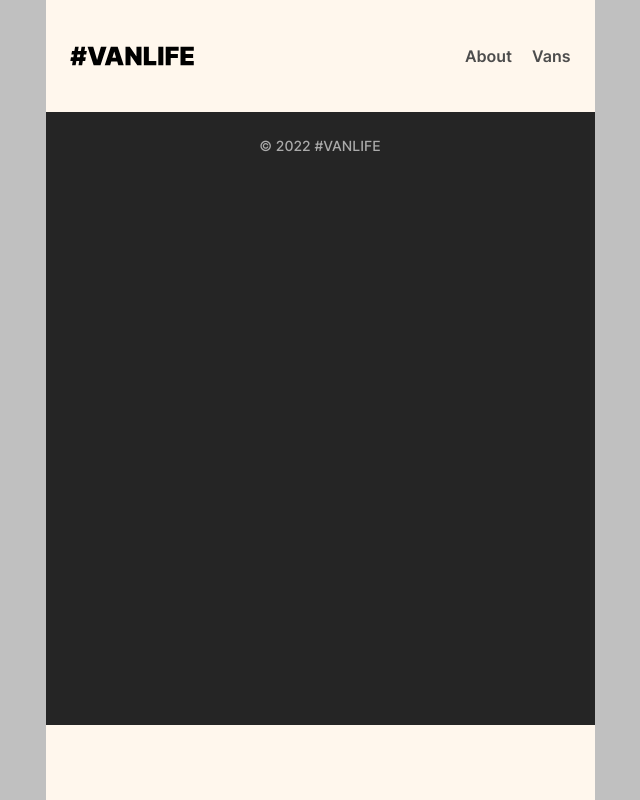
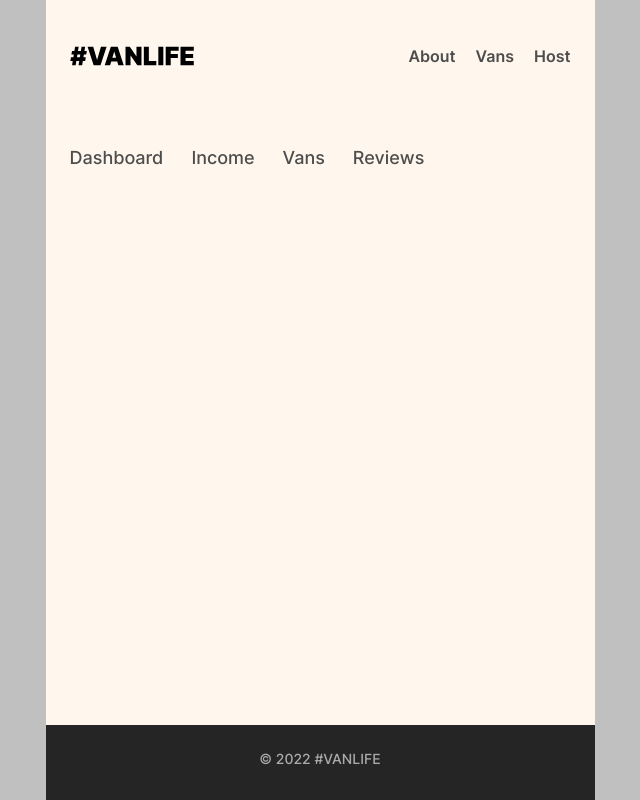
Before and after one commit to aminMahjub/vanlife, a React (Vite) app: page /host in a window 1280 px wide. Shown: the whole page, without its empty margins (320-960 px from the left). Built offline with nearby package versions, Linux system fonts and the light colour scheme; what miragejs would draw is missing.

Commit message:
Add host pages

```diff
--- a/src/App.tsx
+++ b/src/App.tsx
@@ -1,28 +1,36 @@
 import { BrowserRouter, Routes, Route } from "react-router-dom";
 
-import Navigation from "./components/Navigation";
 import About from "./pages/About";
 import Home from "./pages/Home";
-import Vans from "./pages/Vans";
-import VansDetail from "./pages/VanDetail.js";
+import Vans from "./pages/vans/Vans";
+import VansDetail from "./pages/vans/VanDetail.js";
 import Layout from "./components/Layout";
-import Footer from "./components/Footer";
+import HostLayout from "./components/HostLayout.js";
+import Dashboard from "./pages/host/Dashboard.js";
+import Income from "./pages/host/Income.js";
+import Reviews from "./pages/host/Reviews.js";
+import ListedVans from "./pages/host/ListedVans.js";
+import ListedVansDetail from "./pages/host/ListedVansDetail.js";
 
 import "./server.js";
 
 const App = () => {
   return (
     <BrowserRouter>
-      <Layout>
-        <Navigation />
-        <Routes>
+      <Routes>
+        <Route element={<Layout />}>
           <Route path="/" element={<Home />} />
-          <Route path="/about" element={<About />} />
-          <Route path="/vans" element={<Vans />} />
-          <Route path="/vans/:id" element={<VansDetail />} />
-        </Routes>
-        <Footer />
-      </Layout>
+          <Route path="about" element={<About />} />
+          <Route path="vans" element={<Vans />} />
+          <Route path="vans/:id" element={<VansDetail />} />
+
+          <Route path="host" element={<HostLayout />}>
+            <Route path="host" element={<Dashboard />} />
+            <Route path="income" element={<Income />} />
+            <Route path="reviews" element={<Reviews />} />
+          </Route>
+        </Route>
+      </Routes>
     </BrowserRouter>
   );
 };
--- /dev/null
+++ b/src/components/HostLayout.tsx
@@ -0,0 +1,14 @@
+import { Outlet } from "react-router-dom";
+
+import HostNavigation from "./HostNavigation";
+
+const HostLayout = () => {
+  return (
+    <main>
+      <HostNavigation />
+      <Outlet />
+    </main>
+  );
+};
+
+export default HostLayout;
--- /dev/null
+++ b/src/components/HostNavigation.tsx
@@ -0,0 +1,44 @@
+import { Link } from "react-router-dom";
+
+const HostNavigation = () => {
+  return (
+    <nav className="py-8 px-6 flex items-center gap-x-7">
+      {hostNavbarItems.map(({ content, id, path }) => {
+        return (
+          <Link
+            to={path}
+            key={id}
+            className="text-lg font-inter-medium hover:font-inter-bold hover:text-app-text-secondary text-app-text-primary"
+          >
+            {content}
+          </Link>
+        );
+      })}
+    </nav>
+  );
+};
+
+const hostNavbarItems = [
+  {
+    content: "Dashboard",
+    id: 0,
+    path: "/host",
+  },
+  {
+    content: "Income",
+    id: 1,
+    path: "/host/income",
+  },
+  {
+    content: "Vans",
+    id: 2,
+    path: "/host/vans",
+  },
+  {
+    content: "Reviews",
+    id: 3,
+    path: "/host/reviews",
+  },
+];
+
+export default HostNavigation;
--- a/src/components/Layout.tsx
+++ b/src/components/Layout.tsx
@@ -1,9 +1,14 @@
-import { ReactNode } from "react";
+import { Outlet } from "react-router-dom";
 
-const Layout = ({ children }: { children: ReactNode }) => {
+import Footer from "./Footer";
+import Navigation from "./Navigation";
+
+const Layout = () => {
   return (
     <div className="grid grid-cols-1 grid-rows-app overflow-y-auto min-h-screen max-w-[549px] mx-auto bg-app-bg">
-      {children}
+      <Navigation />
+      <Outlet />
+      <Footer />
     </div>
   );
 };
--- a/src/components/Navigation.tsx
+++ b/src/components/Navigation.tsx
@@ -1,40 +1,30 @@
 import { Link } from "react-router-dom";
 import { ReactComponent as AppLogo } from "../assets/icons/logo.svg";
-import { MouseEvent, useState } from "react";
-
 const Navigation = () => {
-  const [navItemClicked, setNavItemClicked] = useState("");
-  const handleNavItemClicked = (event: MouseEvent<HTMLAnchorElement>) =>
-    setNavItemClicked(event.currentTarget?.getAttribute("href") as string);
-
   return (
     <nav className="flex justify-between items-center px-6 py-9 bg-app-bg">
-      <Link to="/" onClick={handleNavItemClicked}>
+      <Link to="/">
         <AppLogo />
       </Link>
 
       <div className="flex justify-center items-center gap-x-5">
         <Link
           to="/about"
-          className={`text-base font-inter-semibold ${
-            navItemClicked === "/about"
-              ? "text-nav-item-selected underline"
-              : "text-app-text-primary"
-          }`}
-          onClick={handleNavItemClicked}
+          className="text-base font-inter-semibold hover:text-nav-item-selected hover:underline text-app-text-primary"
         >
           About
         </Link>
         <Link
           to="/vans"
-          className={`text-base font-inter-semibold ${
-            navItemClicked === "/vans"
-              ? "text-nav-item-selected underline"
-              : "text-app-text-primary"
-          }`}
-          onClick={handleNavItemClicked}
+          className="text-base font-inter-semibold hover:text-nav-item-selected hover:underline text-app-text-primary"
         >
           Vans
+        </Link>
+        <Link
+          to="/host"
+          className="text-base font-inter-semibold hover:text-nav-item-selected hover:underline text-app-text-primary"
+        >
+          Host
         </Link>
       </div>
     </nav>
--- /dev/null
+++ b/src/pages/host/Dashboard.tsx
@@ -0,0 +1,5 @@
+const Dashboard = () => {
+  return <div>Dahsboard goes here</div>;
+};
+
+export default Dashboard;
--- /dev/null
+++ b/src/pages/host/Income.tsx
@@ -0,0 +1,5 @@
+const Income = () => {
+  return <div>Income</div>;
+};
+
+export default Income;
--- /dev/null
+++ b/src/pages/host/ListedVans.tsx
@@ -0,0 +1,5 @@
+const ListedVans = () => {
+  return <div>ListedVans</div>;
+};
+
+export default ListedVans;
--- /dev/null
+++ b/src/pages/host/ListedVansDetail.tsx
@@ -0,0 +1,5 @@
+const ListedVansDetail = () => {
+  return <div>ListedVansDetail</div>;
+};
+
+export default ListedVansDetail;
--- /dev/null
+++ b/src/pages/host/Reviews.tsx
@@ -0,0 +1,5 @@
+const Reviews = () => {
+  return <div>Reviews</div>;
+};
+
+export default Reviews;
--- a/src/pages/VanDetail.tsx
+++ b/src/pages/vans/VanDetail.tsx
@@ -1,8 +1,8 @@
-import { Link, useParams } from "react-router-dom";
-import useVans from "../hooks/useVans";
-import BackBtn from "../components/BackBtn";
-import TypeBadge from "../components/TypeBadge";
-import { VanType } from "../types";
+import { useParams } from "react-router-dom";
+import useVans from "../../hooks/useVans";
+import BackBtn from "../../components/BackBtn";
+import TypeBadge from "../../components/TypeBadge";
+import { VanType } from "../../types";
 
 const VanDetail = () => {
   const { id } = useParams();
@@ -36,12 +36,12 @@ const VanDetail = () => {
         idea is that you can pack up your home and escape for a weekend or even longer!
       </p>
 
-      <Link
-        to="/vans"
+      <button
+        type="button"
         className="inline-block text-center w-full py-3 bg-btn-bg-primary text-pure-white rounded-md font-inter-bold text-base"
       >
-        Find your van
-      </Link>
+        Rent this van
+      </button>
     </main>
   );
 };
--- a/src/pages/Vans.tsx
+++ b/src/pages/vans/Vans.tsx
@@ -1,5 +1,5 @@
-import VanCard from "../components/VanCard";
-import useVans from "../hooks/useVans";
+import VanCard from "../../components/VanCard";
+import useVans from "../../hooks/useVans";
 
 const Vans = () => {
   const { data: vans, isLoading, error } = useVans("/vans");
```
